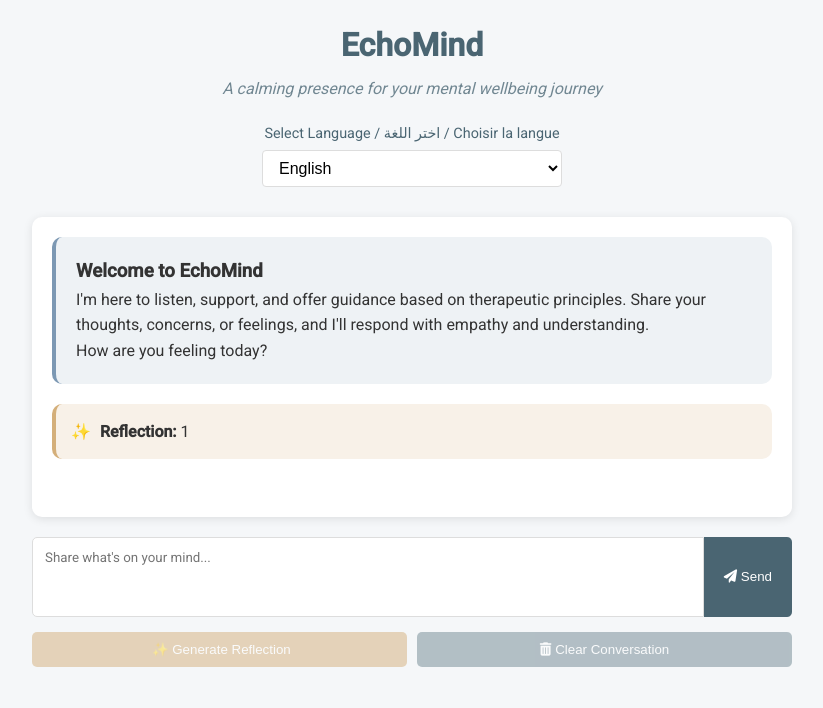
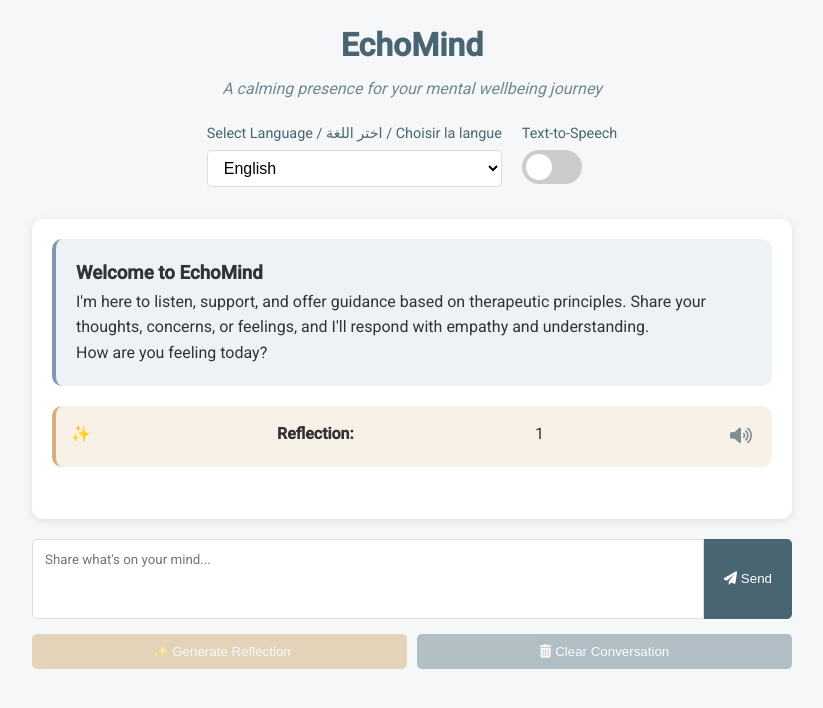
Before and after one commit to Bril3d/EchoMind, a Flask app: page / in a window 1280 px wide. Shown: the top 708 px of the page, without its empty margins (228-1051 px from the left). Run offline with Flask 3, Linux system fonts and the light colour scheme; the visitor is signed in with stand-in values (Sample User, id 1).

Commit message:
Add text to speech

```diff
--- a/static/css/style.css
+++ b/static/css/style.css
@@ -35,12 +35,20 @@ header {
     margin-bottom: 20px;
 }
 
+/* Settings controls */
+.settings-controls {
+    display: flex;
+    flex-wrap: wrap;
+    justify-content: center;
+    gap: 20px;
+    margin: 20px auto;
+}
+
 .language-selector {
-    margin: 20px auto;
     max-width: 300px;
 }
 
-.language-selector label {
+.language-selector label, .tts-control label {
     display: block;
     margin-bottom: 5px;
     font-size: 0.9em;
@@ -54,6 +62,56 @@ header {
     border-radius: 4px;
     background-color: white;
     font-size: 1em;
+}
+
+/* Toggle switch */
+.toggle-switch {
+    position: relative;
+    display: inline-block;
+    width: 60px;
+    height: 34px;
+}
+
+.toggle-switch input {
+    opacity: 0;
+    width: 0;
+    height: 0;
+}
+
+.toggle-slider {
+    position: absolute;
+    cursor: pointer;
+    top: 0;
+    left: 0;
+    right: 0;
+    bottom: 0;
+    background-color: #ccc;
+    transition: .4s;
+    border-radius: 34px;
+}
+
+.toggle-slider:before {
+    position: absolute;
+    content: "";
+    height: 26px;
+    width: 26px;
+    left: 4px;
+    bottom: 4px;
+    background-color: white;
+    transition: .4s;
+    border-radius: 50%;
+}
+
+input:checked + .toggle-slider {
+    background-color: #4a6572;
+}
+
+input:focus + .toggle-slider {
+    box-shadow: 0 0 1px #4a6572;
+}
+
+input:checked + .toggle-slider:before {
+    transform: translateX(26px);
 }
 
 /* Chat container */
@@ -85,6 +143,35 @@ header {
     margin: 10px 0;
     border-left: 4px solid #4a6572;
     max-width: 80%;
+    display: flex;
+    align-items: flex-start;
+    justify-content: space-between;
+}
+
+.message-content {
+    flex: 1;
+    margin-right: 10px;
+}
+
+.read-aloud-btn {
+    background: none;
+    border: none;
+    color: #4a6572;
+    cursor: pointer;
+    font-size: 1.1em;
+    opacity: 0.7;
+    padding: 5px;
+    transition: opacity 0.2s, transform 0.2s;
+    flex-shrink: 0;
+}
+
+.read-aloud-btn:hover {
+    opacity: 1;
+    transform: scale(1.1);
+}
+
+.read-aloud-btn:focus {
+    outline: none;
 }
 
 .reflection-container {
@@ -93,6 +180,9 @@ header {
     padding: 15px;
     margin: 20px 0;
     border-left: 4px solid #d4af7a;
+    display: flex;
+    align-items: flex-start;
+    justify-content: space-between;
 }
 
 .reflection-icon {
@@ -251,6 +341,11 @@ header {
         max-width: 90%;
     }
 
+    .settings-controls {
+        flex-direction: column;
+        align-items: center;
+    }
+
     #action-buttons {
         flex-direction: column;
     }
--- a/static/js/main.js
+++ b/static/js/main.js
@@ -12,6 +12,16 @@ document.addEventListener('DOMContentLoaded', () => {
     const sourcesContent = document.getElementById('sources-content');
     const sourcesToggleText = document.getElementById('sources-toggle-text');
     const sourcesChevron = document.getElementById('sources-chevron');
+    const ttsToggle = document.getElementById('tts-toggle');
+
+    // Text-to-speech related variables
+    let currentSpeech = null;
+    let isTtsEnabled = localStorage.getItem('ttsEnabled') === 'true';
+
+    // Initialize TTS toggle based on saved preference
+    if (ttsToggle) {
+        ttsToggle.checked = isTtsEnabled;
+    }
 
     // Failsafe: Ensure spinner is hidden on page load
     loadingSpinner.classList.add('hidden');
@@ -34,7 +44,10 @@ document.addEventListener('DOMContentLoaded', () => {
             hideSources: "Hide sources",
             reflectionBtn: "✨ Generate Reflection",
             clearBtn: "Clear Conversation",
-            send: "Send"
+            send: "Send",
+            ttsEnabled: "Text-to-Speech Enabled",
+            ttsDisabled: "Text-to-Speech Disabled",
+            readAloud: "Read Aloud"
         },
         arabic: {
             thinking: "إيكو مايند يفكر في رسالتك...",
@@ -42,7 +55,10 @@ document.addEventListener('DOMContentLoaded', () => {
             hideSources: "إخفاء المصادر",
             reflectionBtn: "✨ إنشاء تفكير",
             clearBtn: "مسح المحادثة",
-            send: "إرسال"
+            send: "إرسال",
+            ttsEnabled: "تم تمكين تحويل النص إلى كلام",
+            ttsDisabled: "تم تعطيل تحويل النص إلى كلام",
+            readAloud: "قراءة بصوت عالٍ"
         },
         french: {
             thinking: "EchoMind réfléchit à votre message...",
@@ -50,7 +66,10 @@ document.addEventListener('DOMContentLoaded', () => {
             hideSources: "Masquer les sources",
             reflectionBtn: "✨ Générer une réflexion",
             clearBtn: "Effacer la conversation",
-            send: "Envoyer"
+            send: "Envoyer",
+            ttsEnabled: "Synthèse vocale activée",
+            ttsDisabled: "Synthèse vocale désactivée",
+            readAloud: "Lire à haute voix"
         }
     };
 
@@ -65,6 +84,11 @@ document.addEventListener('DOMContentLoaded', () => {
         reflectionButton.innerHTML = `<i class="fas fa-sparkles"></i> ${text.reflectionBtn}`;
         clearButton.innerHTML = `<i class="fas fa-trash-alt"></i> ${text.clearBtn}`;
         sendButton.innerHTML = `<i class="fas fa-paper-plane"></i> ${text.send}`;
+
+        // Update all read-aloud button titles
+        document.querySelectorAll('.read-aloud-btn').forEach(btn => {
+            btn.title = text.readAloud;
+        });
     }
 
     // Update placeholder text based on language
@@ -91,6 +115,62 @@ document.addEventListener('DOMContentLoaded', () => {
             sourcesChevron.classList.add('fa-chevron-down');
             sourcesToggleText.textContent = uiText[currentLanguage].sources || uiText.english.sources;
         }
+    }
+
+    // Text-to-speech function
+    function speakText(text) {
+        if (!isTtsEnabled) return;
+
+        // Stop any currently speaking synthesis
+        if (currentSpeech) {
+            window.speechSynthesis.cancel();
+        }
+
+        // Create a new utterance
+        const utterance = new SpeechSynthesisUtterance(text);
+
+        // Set language based on current interface language
+        switch (currentLanguage) {
+            case 'arabic':
+                utterance.lang = 'ar';
+                break;
+            case 'french':
+                utterance.lang = 'fr-FR';
+                break;
+            default:
+                utterance.lang = 'en-US';
+        }
+
+        // Start speaking
+        window.speechSynthesis.speak(utterance);
+        currentSpeech = utterance;
+
+        // Handle when speech has finished
+        utterance.onend = () => {
+            currentSpeech = null;
+        };
+    }
+
+    // Toggle text-to-speech functionality
+    function toggleTts() {
+        isTtsEnabled = ttsToggle.checked;
+        localStorage.setItem('ttsEnabled', isTtsEnabled);
+
+        if (!isTtsEnabled && currentSpeech) {
+            window.speechSynthesis.cancel();
+            currentSpeech = null;
+        }
+
+        // Also update server-side setting
+        fetch('/api/set_tts', {
+            method: 'POST',
+            headers: {
+                'Content-Type': 'application/json'
+            },
+            body: JSON.stringify({ enabled: isTtsEnabled })
+        }).catch(error => {
+            console.error('Error saving TTS setting:', error);
+        });
     }
 
     // Helper function to handle fetch API errors
@@ -184,7 +264,30 @@ document.addEventListener('DOMContentLoaded', () => {
     function addMessage(role, content) {
         const messageDiv = document.createElement('div');
         messageDiv.className = role === 'user' ? 'user-message' : 'assistant-message';
-        messageDiv.textContent = content;
+
+        if (role === 'user') {
+            messageDiv.textContent = content;
+        } else {
+            // For assistant messages, add message content and read-aloud button
+            const messageContent = document.createElement('div');
+            messageContent.className = 'message-content';
+            messageContent.textContent = content;
+
+            const readButton = document.createElement('button');
+            readButton.className = 'read-aloud-btn';
+            readButton.title = uiText[currentLanguage].readAloud || uiText.english.readAloud;
+            readButton.innerHTML = '<i class="fas fa-volume-up"></i>';
+            readButton.addEventListener('click', () => speakText(content));
+
+            messageDiv.appendChild(messageContent);
+            messageDiv.appendChild(readButton);
+
+            // Auto-read if TTS is enabled
+            if (isTtsEnabled) {
+                setTimeout(() => speakText(content), 500);
+            }
+        }
+
         chatContainer.appendChild(messageDiv);
         chatContainer.scrollTop = chatContainer.scrollHeight;
     }
@@ -224,8 +327,25 @@ document.addEventListener('DOMContentLoaded', () => {
                 // Add new reflection
                 const reflectionDiv = document.createElement('div');
                 reflectionDiv.className = 'reflection-container';
-                reflectionDiv.innerHTML = `<span class="reflection-icon">✨</span> <strong>Reflection:</strong> ${result.data.reflection}`;
+
+                const contentSpan = document.createElement('span');
+                contentSpan.innerHTML = `<span class="reflection-icon">✨</span> <strong>Reflection:</strong> ${result.data.reflection}`;
+
+                const readButton = document.createElement('button');
+                readButton.className = 'read-aloud-btn';
+                readButton.title = uiText[currentLanguage].readAloud || uiText.english.readAloud;
+                readButton.innerHTML = '<i class="fas fa-volume-up"></i>';
+                readButton.addEventListener('click', () => speakText(result.data.reflection));
+
+                reflectionDiv.appendChild(contentSpan);
+                reflectionDiv.appendChild(readButton);
                 chatContainer.appendChild(reflectionDiv);
+
+                // Auto-read if TTS is enabled
+                if (isTtsEnabled) {
+                    setTimeout(() => speakText(result.data.reflection), 500);
+                }
+
                 chatContainer.scrollTop = chatContainer.scrollHeight;
             } else {
                 throw new Error(result.error || 'Failed to generate reflection');
@@ -254,13 +374,38 @@ document.addEventListener('DOMContentLoaded', () => {
             });
 
             if (result.ok) {
+                // Get welcome message based on current language
+                let welcomeMessage;
+                switch (currentLanguage) {
+                    case 'arabic':
+                        welcomeMessage = `
+                            <h3>مرحبًا بك في إيكو مايند</h3>
+                            <p>أنا هنا للاستماع والدعم وتقديم التوجيه بناءً على المبادئ العلاجية.
+                            شارك أفكارك أو مخاوفك أو مشاعرك، وسأرد بتعاطف وتفهم.</p>
+                            <p>كيف تشعر اليوم؟</p>
+                        `;
+                        break;
+                    case 'french':
+                        welcomeMessage = `
+                            <h3>Bienvenue à EchoMind</h3>
+                            <p>Je suis là pour écouter, soutenir et offrir des conseils basés sur des principes thérapeutiques.
+                            Partagez vos pensées, préoccupations ou sentiments, et je répondrai avec empathie et compréhension.</p>
+                            <p>Comment vous sentez-vous aujourd'hui ?</p>
+                        `;
+                        break;
+                    default: // english
+                        welcomeMessage = `
+                            <h3>Welcome to EchoMind</h3>
+                            <p>I'm here to listen, support, and offer guidance based on therapeutic principles.
+                            Share your thoughts, concerns, or feelings, and I'll respond with empathy and understanding.</p>
+                            <p>How are you feeling today?</p>
+                        `;
+                }
+
                 // Clear chat UI
                 chatContainer.innerHTML = `
                     <div class="intro-card">
-                        <h3>Welcome to EchoMind</h3>
-                        <p>I'm here to listen, support, and offer guidance based on therapeutic principles.
-                        Share your thoughts, concerns, or feelings, and I'll respond with empathy and understanding.</p>
-                        <p>How are you feeling today?</p>
+                        ${welcomeMessage}
                     </div>
                 `;
 
@@ -352,6 +497,21 @@ document.addEventListener('DOMContentLoaded', () => {
 
         // Sources toggle
         document.querySelector('.sources-header').addEventListener('click', toggleSources);
+
+        // TTS toggle
+        if (ttsToggle) {
+            ttsToggle.addEventListener('change', toggleTts);
+        }
+
+        // Add click handlers to existing read-aloud buttons
+        document.querySelectorAll('.read-aloud-btn').forEach(button => {
+            const parentMessage = button.closest('.assistant-message, .reflection-container');
+            if (parentMessage) {
+                const contentElement = parentMessage.querySelector('.message-content') || parentMessage;
+                const textToRead = contentElement.textContent.replace('Reflection:', '').trim();
+                button.addEventListener('click', () => speakText(textToRead));
+            }
+        });
     }
 
     // Initialize UI
--- a/templates/index.html
+++ b/templates/index.html
@@ -14,6 +14,7 @@
             <h1 class="app-header">EchoMind</h1>
             <p class="app-subtitle">A calming presence for your mental wellbeing journey</p>
 
+            <div class="settings-controls">
                 <div class="language-selector">
                     <label for="language-select">Select Language / اختر اللغة / Choisir la langue</label>
                     <select id="language-select">
@@ -21,6 +22,15 @@
                             <option value="{{ lang_code }}" {% if lang_code == language %}selected{% endif %}>{{ lang_name }}</option>
                         {% endfor %}
                     </select>
+                </div>
+
+                <div class="tts-control">
+                    <label for="tts-toggle">Text-to-Speech</label>
+                    <label class="toggle-switch">
+                        <input type="checkbox" id="tts-toggle" {% if tts_enabled %}checked{% endif %}>
+                        <span class="toggle-slider"></span>
+                    </label>
+                </div>
             </div>
         </header>
 
@@ -38,7 +48,8 @@
                             </div>
                         {% else %}
                             <div class="assistant-message">
-                                {{ message.content }}
+                                <div class="message-content">{{ message.content }}</div>
+                                <button class="read-aloud-btn" title="Read aloud"><i class="fas fa-volume-up"></i></button>
                             </div>
                         {% endif %}
                     {% endfor %}
@@ -47,6 +58,7 @@
                 {% if reflection %}
                     <div class="reflection-container">
                         <span class="reflection-icon">✨</span> <strong>Reflection:</strong> {{ reflection }}
+                        <button class="read-aloud-btn" title="Read aloud"><i class="fas fa-volume-up"></i></button>
                     </div>
                 {% endif %}
             </div>
```
Also changed, not shown: app_flask.py (+14 -0 lines). Lines whose indentation alone changed are shown as unchanged.
